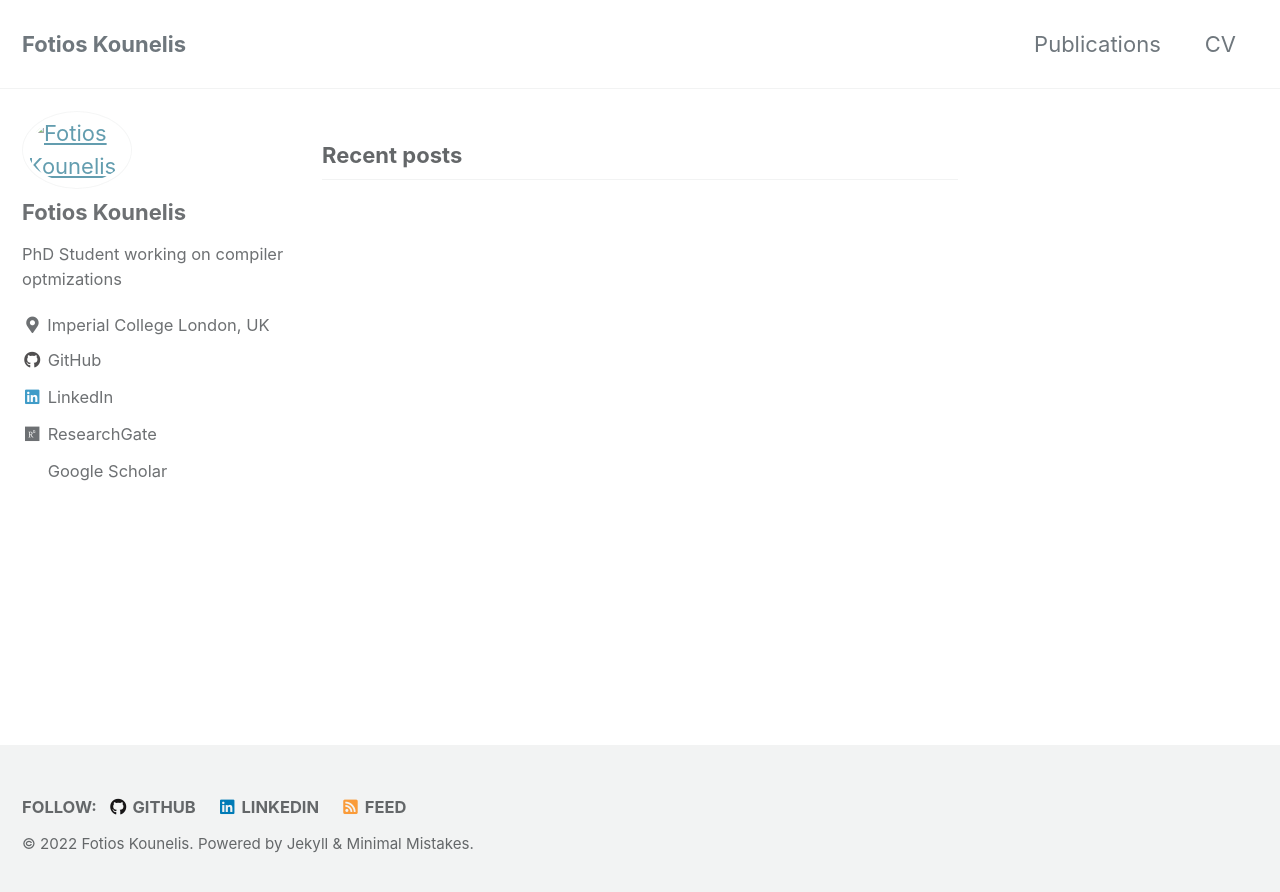
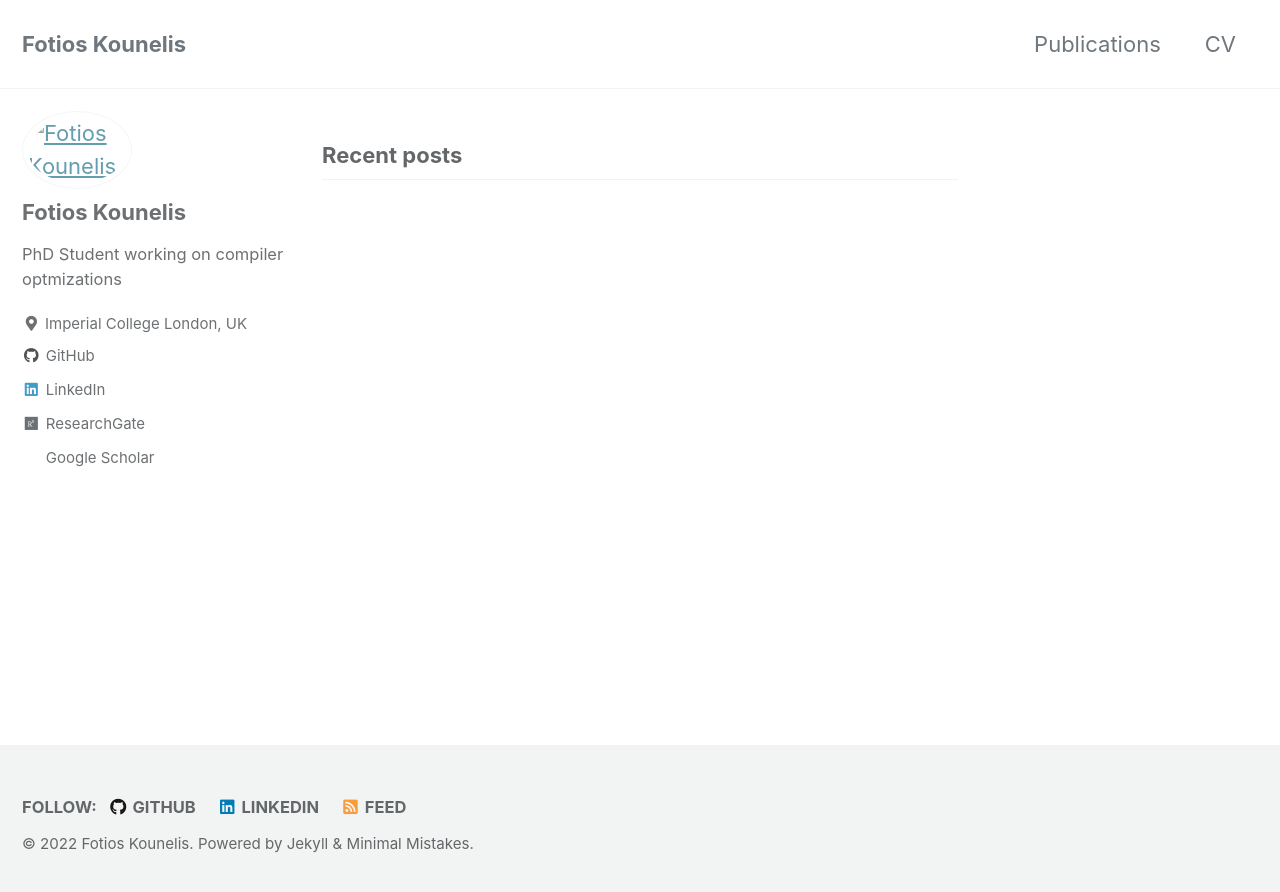
Before and after one commit to fotiskoun/fotiskoun.github.io, a Jekyll site: the page built from index.html, in a window 1280 px wide. Shown: the top 892 px of the page. Built offline with Jekyll 4.4.1, drawn with Linux system fonts in a browser that asks for light colours; cached includes are drawn as plain includes; the list of posts is cut into pages by our own code.

Commit message:
Update main.scss

```diff
--- a/assets/css/main.scss
+++ b/assets/css/main.scss
@@ -6,3 +6,7 @@
 
 @import "minimal-mistakes/skins/{{ site.minimal_mistakes_skin | default: 'default' }}"; // skin
 @import "minimal-mistakes"; // main partials
+
+.author__urls{
+  font-size:20px !important;
+}
```
